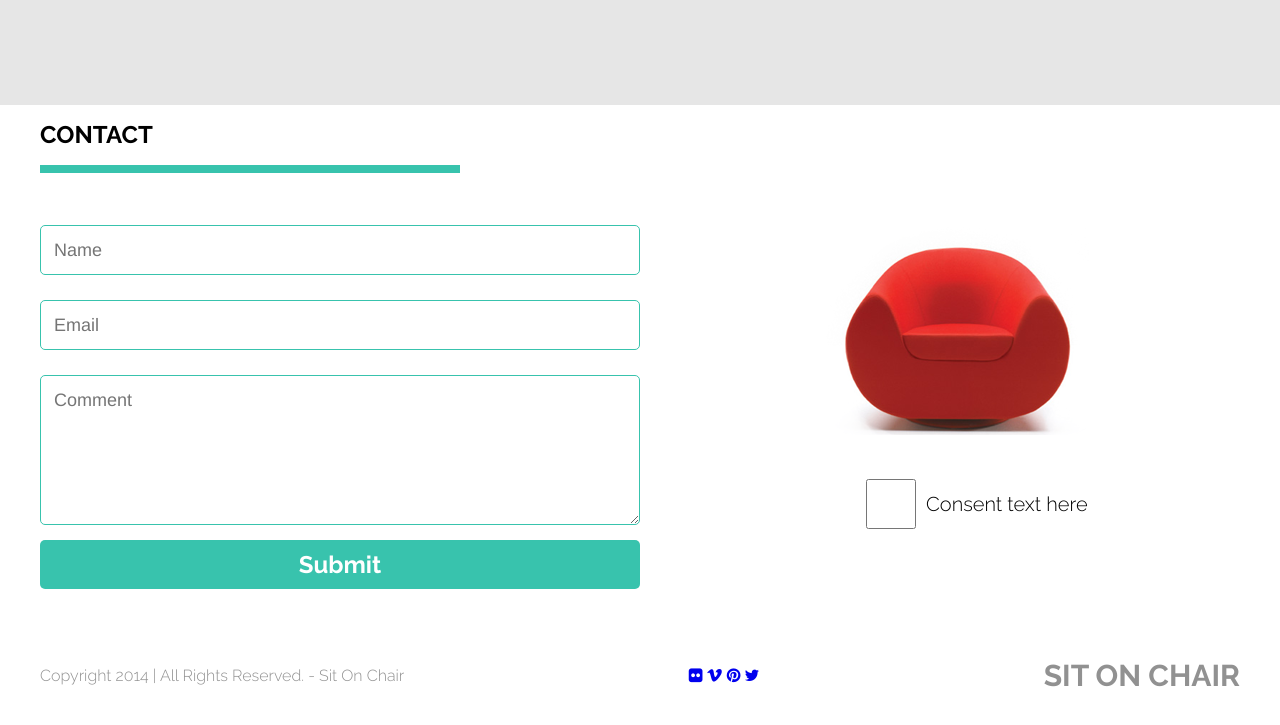
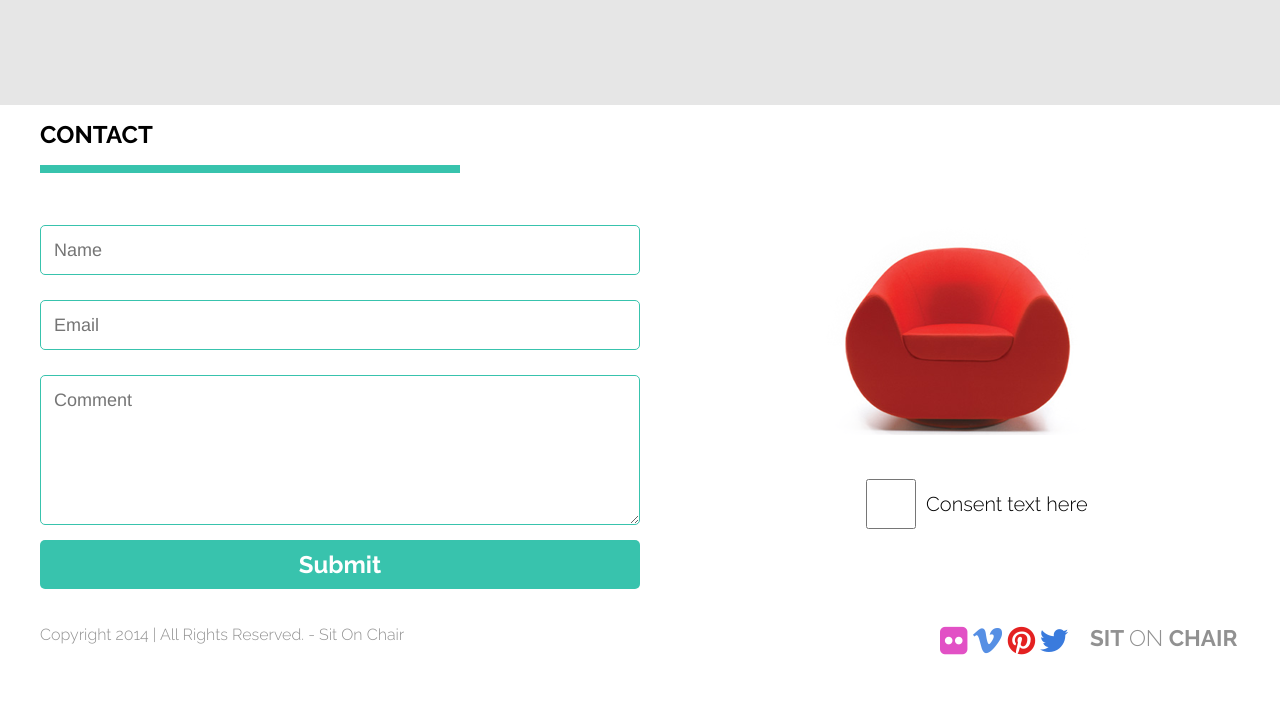
Before and after one commit to Edit22/SitOnChair_CSS, a plain HTML site: page index.html in a window 1280 px wide. Shown: the part 1615-2340 px from the top of the page. After the commit the page ends 2300 px from the top, so only its background shows below. Drawn offline with Linux system fonts and the light colour scheme.

Commit message:
footer added ( GRID )

```diff
--- a/index.html
+++ b/index.html
@@ -46,6 +46,7 @@
 
         <div class="header-img-black">
             <img src="blackchair.png" alt="black-chair">
+
         </div>
         <div class="header-description1">
             <h1>Sit <span>on</span> our<span> chair</span></h1>
@@ -56,6 +57,7 @@
             </p>
             <div><button>Click for more</button></div>
         </div>
+
     </div>
 </section>
 
@@ -173,10 +175,10 @@
   </div>
 
   <div class="social-container-icons">
-    <a href="#"><i class="fa fa-flickr" aria-hidden="true"></i></a>
-    <a href="#"><i class="fa fa-vimeo"></i></a>
-    <a href="#"><i class="fa fa-pinterest"></i></a>
-    <a href="#"><i class="fa fa-twitter"></i></a>
+    <a href="#"><i class="fa fa-flickr fa-2x" aria-hidden="true"></i></a>
+    <a href="#"><i class="fa fa-vimeo fa-2x"></i></a>
+    <a href="#"><i class="fa fa-pinterest fa-2x"></i></a>
+    <a href="#"><i class="fa fa-twitter fa-2x"></i></a>
   </div>
 
   <div class="footer-logo">
--- a/style.css
+++ b/style.css
@@ -30,6 +30,7 @@
 
 .brand a span {
     color: #38C3AD;
+    font-weight: normal;
 }
 
 .nav-container {
@@ -61,10 +62,13 @@ nav ul li a {
     font-size: 15px;
     text-transform: uppercase;
     font-weight: bold;
+    transition: 0.4s linear;
 }
 
 nav ul li a:hover {
     color: #38C3AD;
+
+
 }
 
 ul li ul.dropdown {
@@ -75,8 +79,7 @@ ul li ul.dropdown {
     z-index: 999;
     left: 0;
     margin-top: 15px;
-
-    transition: all 1s ease 3s;
+    transition: 0.4s linear;
 
 }
 
@@ -84,11 +87,20 @@ ul li ul a {
     text-transform: none;
     line-height: 25px;
     font-weight: 200;
+    text-align: left;
+
 }
+ul li ul li:nth-child(1) {
+padding-top: 10px;
+}
+
+ul li ul li:nth-child(3) {
+    padding-bottom: 10px;
+    }
 
 ul li:hover ul.dropdown {
     display: block;
-    transition: all 1s ease 0s;
+
 
 
 }
@@ -134,6 +146,8 @@ ul li ul.dropdown li {
    color:#38C3AD;
 }
 
+
+
 .fa-angle-right {
     position: absolute;
     right: 100px;
@@ -146,12 +160,15 @@ ul li ul.dropdown li {
     flex-basis: 40%;
 }
 
+
+
 .header-img-black img {
        width: 100%;
 }
 
 .header-description1 {
-   flex-basis: 40%;
+   flex-basis: 35%;
+   height: 400px;
 
 }
 
@@ -178,16 +195,17 @@ ul li ul.dropdown li {
 
 .header-description1 button {
     display: absolute;
-    width: 40%;
+    width: 60%;
     text-align: center;
-    font-size: 20px;
+    font-size: 25px;
     text-transform: uppercase;
     border: 1px solid #38C3AD;
     background-color: #38C3AD;
     color: white;
     border-radius: 10px;
-    padding: 10px 10px;
-    margin-top: 40px;
+    padding: 10px 20px;
+    margin-top: 20px;
+
 
 
 }
@@ -592,24 +610,75 @@ form {
 
 /* SOCIAL MEDIA SECTION */
 
-.social-media-footer {
+/*.social-media-footer {
     display: flex;
     flex-direction: row;
     justify-content: space-between;
     align-items: center;
     margin: 0 auto;
+    margin-top: 50px;
     max-width: 1200px;
-    height: 200px;
-
-}
+    height: 100px;
+    /* flex-wrap: wrap; */
+    /* flex: 1; */
+    /* flex-wrap: wrap;  */
+/* }  */
 
 .social-container p {
     font-weight: 300;
     color: rgb(145, 145, 145);
 }
 
+.fa-flickr {
+    color: rgb(226, 81, 197);
+}
+
+.fa-vimeo {
+    color: rgb(86, 143, 228);
+}
+
+.fa-pinterest {
+    color: rgb(228, 33, 33);
+}
+
+.fa-twitter {
+    color:rgb(58, 123, 221);
+}
+
 .footer-logo {
-    font-size: 20px;
+
+    font-size: 15px;
     text-transform: uppercase;
     color:rgb(145, 145, 145);
+
 }
+
+.footer-logo span {
+    font-weight: normal;
+}
+
+
+
+.social-media-footer {
+    display: grid;
+    grid-template-columns: 1fr minmax(50px, 150px) minmax(50px, 150px);
+    grid-template-rows: 60px;
+    max-width: 1200px;
+    margin: 0 auto;
+    margin-top: 50px;
+}
+
+.social-container {
+    grid-column: 1/2;
+    grid-row: 1/2;
+}
+
+.social-container-icons {
+    grid-column: 2/3;
+    grid-row: 1/2;
+}
+
+.footer-logo {
+    grid-column: 3/4;
+    grid-row: 1/2;
+}
```
